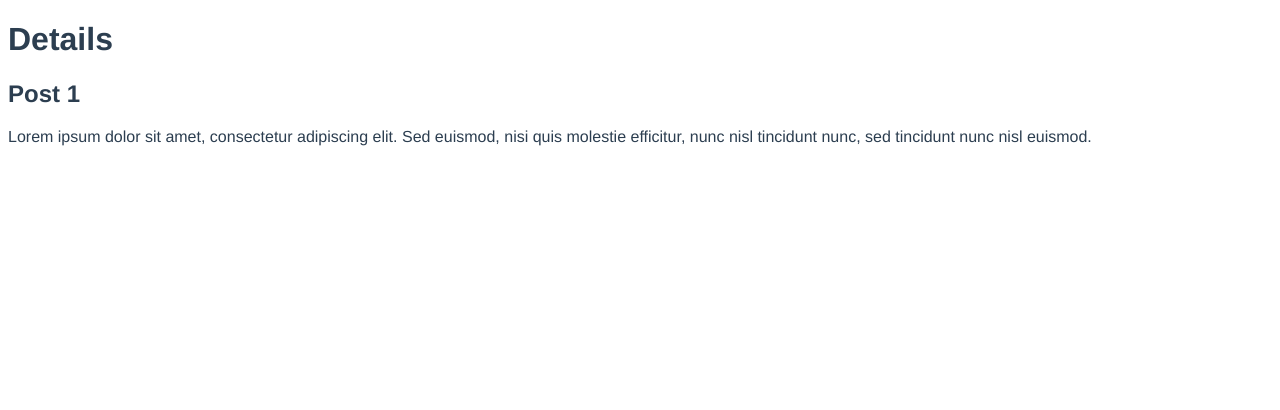
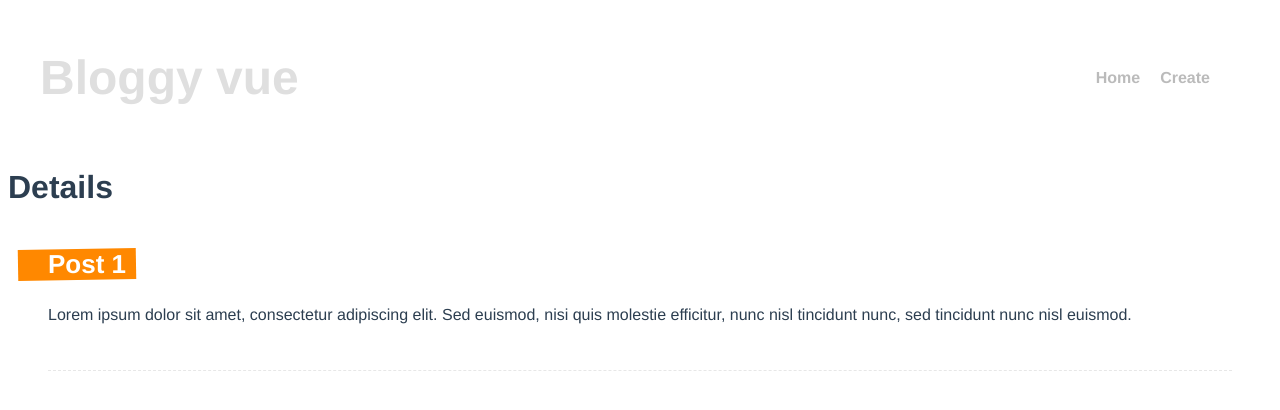
Before and after one commit to KyawZayarLynn/Vue-Blog-system-composition-api-, a Vue app: page /posts/1 in a window 1280 px wide. Shown: the top 410 px of the page. Built offline with nearby package versions, Linux system fonts and the light colour scheme; data requests are answered from the project's data file.

Commit message:
nav bar and details style

```diff
--- a/src/App.vue
+++ b/src/App.vue
@@ -1,8 +1,13 @@
 <template>
-
+  <Navbar/>
   <router-view/>
 </template>
-
+<script>
+import Navbar from './components/Navbar'
+export default {
+  components: { Navbar },
+}
+</script>
 <style>
 #app {
   font-family: Avenir, Helvetica, Arial, sans-serif;
--- /dev/null
+++ b/src/components/Navbar.vue
@@ -0,0 +1,39 @@
+<template>
+  <header>
+    <h1>Bloggy vue</h1>
+    <nav>
+      <router-link :to="{name:'home'}">Home</router-link>
+      <router-link :to="{name:'Create'}">Create</router-link>
+    </nav>
+  </header>
+</template>
+
+<script>
+export default {
+
+}
+</script>
+
+<style scoped>
+header{
+    display: flex;
+    justify-content: space-between;
+    align-items: center;
+    max-width: 1200px;
+    margin: 0 auto;
+    padding: 10px;
+  }
+  header h1 {
+    color: #dfdfdf;
+    font-size: 48px;
+  }
+  header a {
+    color: #bbb;
+    text-decoration: none;
+    margin-left: 20px;
+  }
+  header a.router-link-active {
+    color: #444;
+    font-weight: bold;
+  }
+</style>
--- a/src/composables/getPost.js
+++ b/src/composables/getPost.js
@@ -5,7 +5,7 @@
   let error = ref("");
   let load = async () => {
     try {
-      await new Promise((resolve) => setTimeout(resolve, 1500));
+      // await new Promise((resolve) => setTimeout(resolve, 1500));
       let response = await fetch('http://localhost:3000/posts/' + id);
       if (response.status === 404) {
         throw new Error('Not Found');
--- a/src/composables/getPosts.js
+++ b/src/composables/getPosts.js
@@ -4,7 +4,7 @@
     let error = ref("");
     let load = async () => {
       try {
-        await new Promise((resolve) => setTimeout(resolve, 3000));
+        // await new Promise((resolve) => setTimeout(resolve, 3000));
         let response = await fetch("http://localhost:3000/posts")
         if (response.status === 404) {
           throw new Error("page not found!!");
--- a/src/views/Detail.vue
+++ b/src/views/Detail.vue
@@ -1,6 +1,6 @@
 <template>
   <h1>Details</h1>
-  <div v-if="post">
+  <div v-if="post" class="post">
     <h2>{{ post.title }}</h2>
     <p>{{ post.body }}</p>
   </div>
@@ -24,5 +24,29 @@
 </script>
 
 <style>
-
+.post {
+  margin: 0 40px 30px;
+  padding-bottom: 30px;
+  border-bottom: 1px dashed #e7e7e7;
+}
+.post h2 {
+  display: inline-block;
+  position: relative;
+  font-size: 26px;
+  color: white;
+  margin-bottom: 10px;
+  max-width: 400px;
+}
+.post h2::before {
+  content: "";
+  display: block;
+  width: 100%;
+  height: 100%;
+  background: #ff8800;
+  position: absolute;
+  z-index: -1;
+  padding-right: 40px;
+  left: -30px;
+  transform: rotateZ(-1deg);
+}
 </style>
```
Also changed, not shown: src/components/SinglePost.vue (indentation only).
